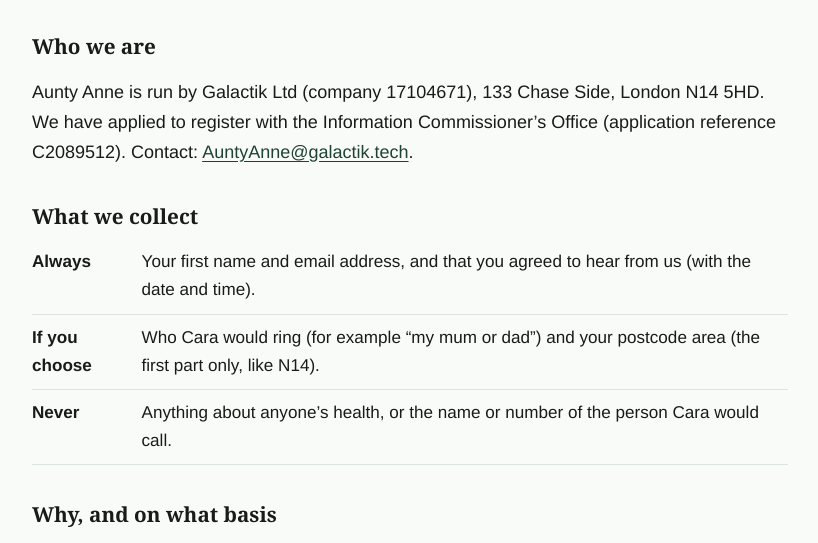
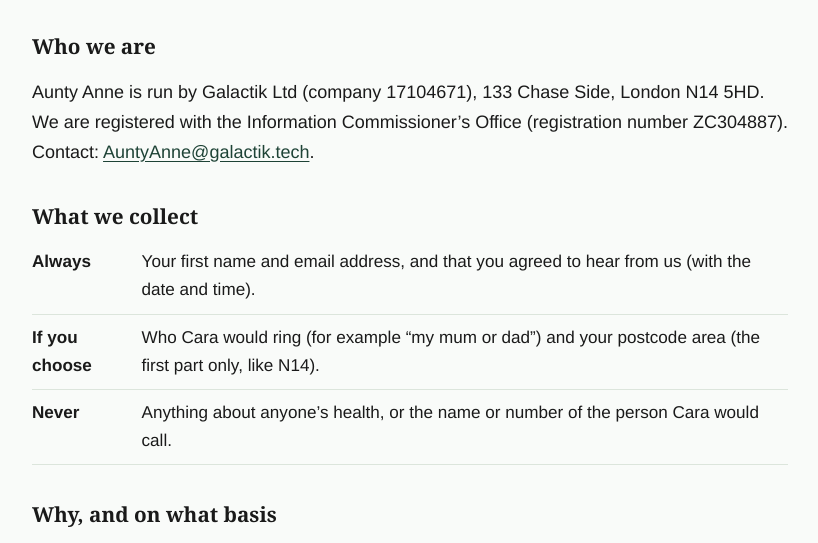
Before and after one commit to Galactik-Platform/auntyanne-site, a plain HTML site: page privacy.html in a window 1280 px wide. Shown: the part 210-753 px from the top of the page, without its empty margins (230-1048 px from the left). Drawn offline with Linux system fonts and the light colour scheme.

Commit message:
Privacy: ICO registration number ZC304887
Co-Authored-By: Claude Opus 5.5 <noreply@anthropic.com>

```diff
--- a/privacy.html
+++ b/privacy.html
@@ -28,7 +28,7 @@
   <p class="meta">This covers only the founding families waitlist. Using the service itself has its own, fuller privacy notice. Last updated: 17 November 2026.</p>
 
   <h2>Who we are</h2>
-  <p>Aunty Anne is run by Galactik Ltd (company 17104671), 133 Chase Side, London N14 5HD. We have applied to register with the Information Commissioner’s Office (application reference C2089512). Contact: <a href="mailto:AuntyAnne@galactik.tech">AuntyAnne@galactik.tech</a>.</p>
+  <p>Aunty Anne is run by Galactik Ltd (company 17104671), 133 Chase Side, London N14 5HD. We are registered with the Information Commissioner’s Office (registration number ZC304887). Contact: <a href="mailto:AuntyAnne@galactik.tech">AuntyAnne@galactik.tech</a>.</p>
 
   <h2>What we collect</h2>
   <table>
```
